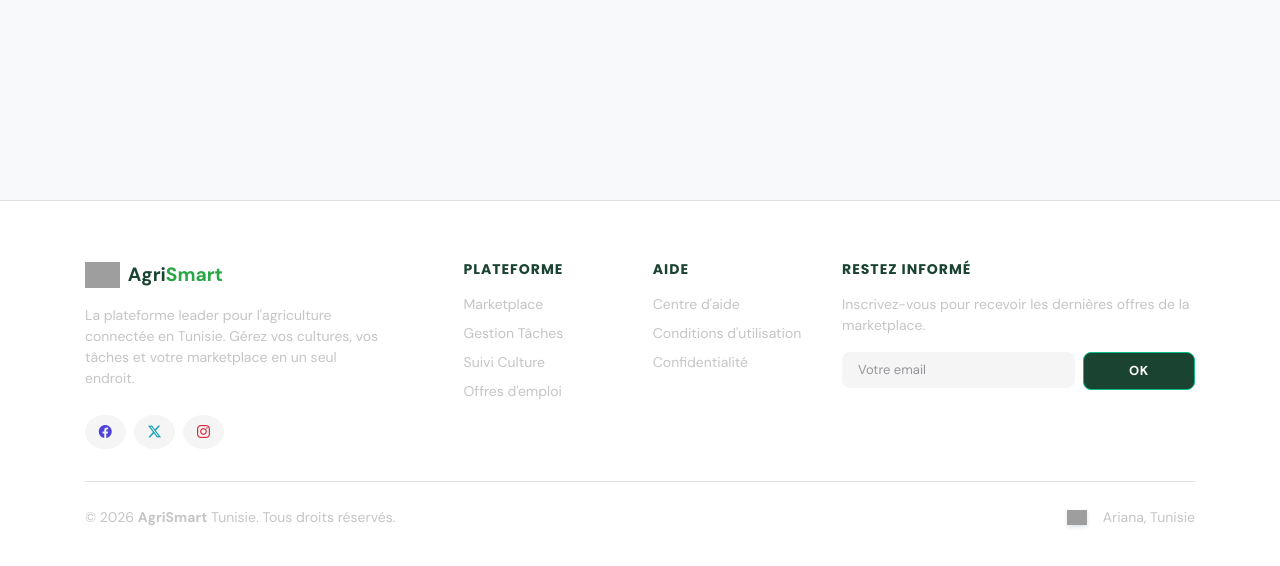
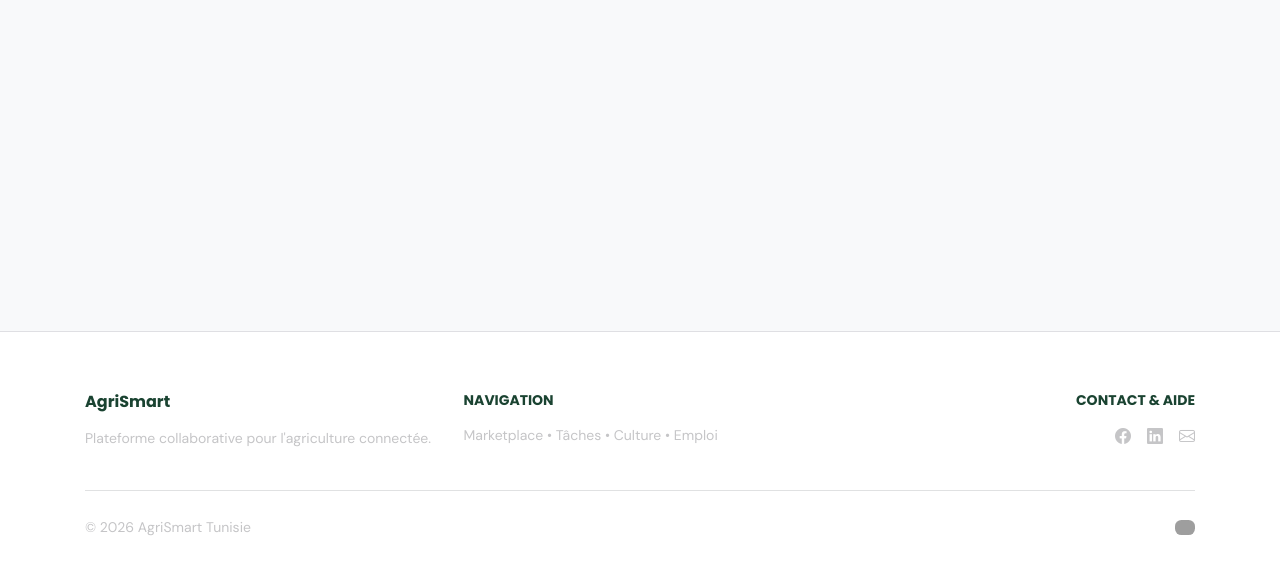
Before and after one commit to abir-Bk/Esprit-PIDEV-3A34-2026-AgriSmart, a PHP site: template templates/front/base.html.twig in a window 1280 px wide. Shown: the part 234-800 px from the top of the page. Run offline with PHP 8.4, Linux system fonts and the light colour scheme; the template is opened without the code that fills it, so the values that code supplies are empty; some libraries are stand-ins or nearby versions; grey boxes are pictures that could not be loaded.

Commit message:
updating header and footer

```diff
--- a/templates/_partials/_footer.html.twig
+++ b/templates/_partials/_footer.html.twig
@@ -1,74 +1,27 @@
-<footer class="bg-white border-top pt-5 pb-4 mt-auto">
+<footer class="bg-white border-top pt-5 pb-3 mt-auto">
     <div class="container">
         <div class="row g-4">
-            <div class="col-lg-4 col-md-6">
-                <a class="d-flex align-items-center text-decoration-none mb-3" href="{{ path('app_produit_index') }}">
-                    <img src="{{ asset('assets/images/logo.png') }}" alt="logo" style="height:30px;">
-                    <span class="fw-bold ms-2" style="color: #1a4331; font-size: 1.2rem;">
-                        Agri<span style="color: #28a745;">Smart</span>
-                    </span>
-                </a>
-                <p class="text-muted small pe-lg-5">
-                    La plateforme leader pour l'agriculture connectée en Tunisie. Gérez vos cultures, vos tâches et votre marketplace en un seul endroit.
-                </p>
-                <div class="d-flex gap-2 mt-4">
-                    <a href="#" class="btn btn-sm btn-light rounded-circle text-primary"><i class="bi bi-facebook"></i></a>
-                    <a href="#" class="btn btn-sm btn-light rounded-circle text-info"><i class="bi bi-twitter-x"></i></a>
-                    <a href="#" class="btn btn-sm btn-light rounded-circle text-danger"><i class="bi bi-instagram"></i></a>
+            <div class="col-lg-4">
+                <h6 class="fw-bold mb-3" style="color: #1a4331;">AgriSmart</h6>
+                <p class="text-muted small">Plateforme collaborative pour l'agriculture connectée.</p>
+            </div>
+            <div class="col-lg-4">
+                <h6 class="fw-bold mb-3 small text-uppercase" style="color: #1a4331;">Navigation</h6>
+                <p class="small text-muted mb-1">Marketplace • Tâches • Culture • Emploi</p>
+            </div>
+            <div class="col-lg-4 text-lg-end">
+                <h6 class="fw-bold mb-3 small text-uppercase" style="color: #1a4331;">Contact & Aide</h6>
+                <div class="d-flex justify-content-lg-end gap-3">
+                    <i class="bi bi-facebook text-muted"></i>
+                    <i class="bi bi-linkedin text-muted"></i>
+                    <i class="bi bi-envelope text-muted"></i>
                 </div>
             </div>
-
-            <div class="col-lg-2 col-md-3 col-6">
-                <h6 class="fw-bold mb-3 small text-uppercase" style="color: #1a4331; letter-spacing: 1px;">Plateforme</h6>
-                <ul class="nav flex-column gap-2">
-                    <li class="nav-item"><a href="{{ path('app_produit_index') }}" class="nav-link p-0 small text-muted hover-green">Marketplace</a></li>
-                    <li class="nav-item"><a href="#" class="nav-link p-0 small text-muted hover-green">Gestion Tâches</a></li>
-                    <li class="nav-item"><a href="#" class="nav-link p-0 small text-muted hover-green">Suivi Culture</a></li>
-                    <li class="nav-item"><a href="#" class="nav-link p-0 small text-muted hover-green">Offres d'emploi</a></li>
-                </ul>
-            </div>
-
-            <div class="col-lg-2 col-md-3 col-6">
-                <h6 class="fw-bold mb-3 small text-uppercase" style="color: #1a4331; letter-spacing: 1px;">Aide</h6>
-                <ul class="nav flex-column gap-2">
-                    <li class="nav-item"><a href="#" class="nav-link p-0 small text-muted hover-green">Centre d'aide</a></li>
-                    <li class="nav-item"><a href="#" class="nav-link p-0 small text-muted hover-green">Conditions d'utilisation</a></li>
-                    <li class="nav-item"><a href="#" class="nav-link p-0 small text-muted hover-green">Confidentialité</a></li>
-                </ul>
-            </div>
-
-            <div class="col-lg-4 col-md-12">
-                <h6 class="fw-bold mb-3 small text-uppercase" style="color: #1a4331; letter-spacing: 1px;">Restez informé</h6>
-                <p class="small text-muted mb-3">Inscrivez-vous pour recevoir les dernières offres de la marketplace.</p>
-                <form class="row g-2">
-                    <div class="col-8">
-                        <input type="email" class="form-control form-control-sm border-0 bg-light px-3 py-2" placeholder="Votre email" style="border-radius: 8px;">
-                    </div>
-                    <div class="col-4">
-                        <button type="submit" class="btn btn-sm btn-success w-100 py-2" style="border-radius: 8px; background-color: #1a4331;">OK</button>
-                    </div>
-                </form>
-            </div>
         </div>
-
         <hr class="my-4 opacity-10">
-
-        <div class="d-flex flex-column flex-md-row justify-content-between align-items-center gap-3">
-            <span class="text-muted small">© 2026 <strong>AgriSmart</strong> Tunisie. Tous droits réservés.</span>
-            <div class="d-flex align-items-center gap-3">
-                <img src="https://upload.wikimedia.org/wikipedia/commons/b/ba/Flag_of_Tunisia.svg" width="20" class="rounded-sm shadow-sm" alt="Tunisia">
-                <span class="small text-muted">Ariana, Tunisie</span>
-            </div>
+        <div class="d-flex justify-content-between align-items-center small text-muted">
+            <span>© 2026 AgriSmart Tunisie</span>
+            <img src="https://upload.wikimedia.org/wikipedia/commons/b/ba/Flag_of_Tunisia.svg" width="20" class="rounded-1" alt="TN">
         </div>
     </div>
 </footer>
-
-<style>
-    .hover-green:hover {
-        color: #28a745 !important;
-        text-decoration: underline !important;
-    }
-    footer .nav-link {
-        transition: 0.3s ease;
-    }
-</style>
```
